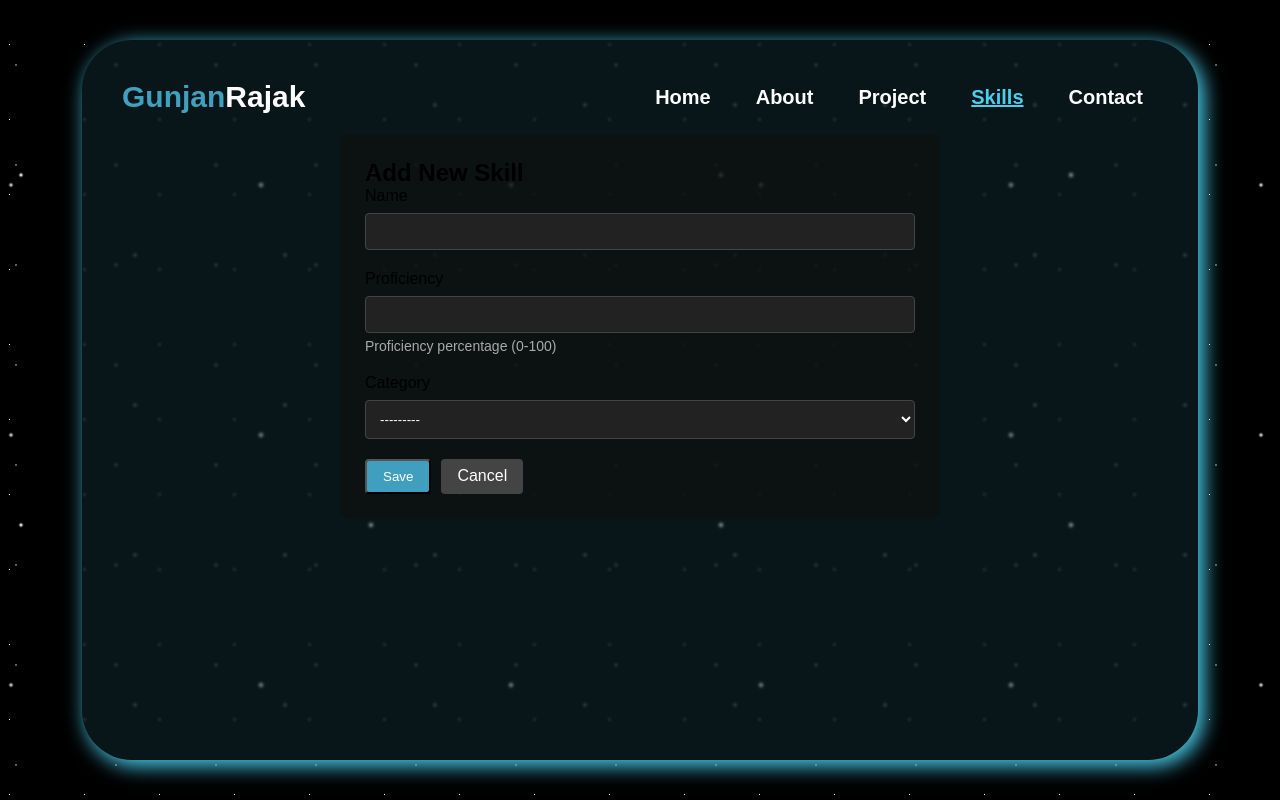
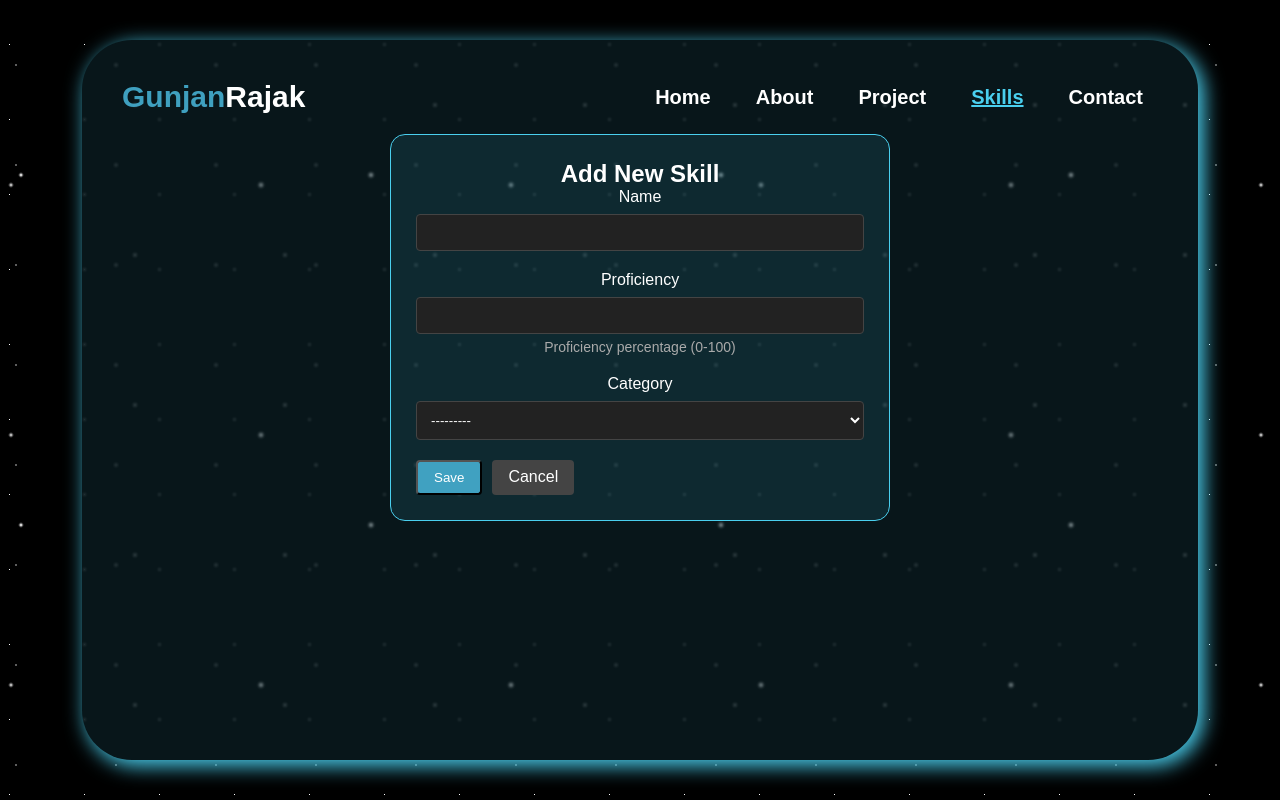
Before and after one commit to FoeSeaL/backend-for-portfolio, a Django app: page /skills/new/ in a window 1280 px wide. Run offline with Django 5.2, Linux system fonts and the light colour scheme; data that the repository does not hold is empty.

Commit message:
commit by gunjan

```diff
--- a/skillpage_app/static/css/skills-page.css
+++ b/skillpage_app/static/css/skills-page.css
@@ -106,11 +106,15 @@
 }
 
 .form-container {
-    background-color: rgba(15, 15, 15, 0.7);
+    max-width: 500px;
+    margin: 0 auto;
+    text-align: center;
+    background: rgba(74, 207, 238, 0.1);
     padding: 25px;
-    border-radius: 10px;
-    max-width: 600px;
-    margin: 0 auto;
+    border-radius: 15px;
+    border: 1px solid #4acfee;
+    transition: 0.3s;
+    color: white;
 }
 
 .form-group {
@@ -160,6 +164,7 @@
     border-radius: 15px;
     border: 1px solid #4acfee;
     transition: 0.3s;
+    color: white;
 }
 
 .delete-confirmation p {
--- a/skillpage_app/templates/index.html
+++ b/skillpage_app/templates/index.html
@@ -1,4 +1,6 @@
 {% extends 'base.html' %}
+{% load static %}
+
 
 {% block title %}Home - Gunjan Rajak{% endblock %}
 
@@ -20,7 +22,8 @@
         </div>
     </div>
     <div  class="hero-img ">
-        <img src="image/me.png" alt="person-image">
+        <img src="{% static 'image/me.png' %}" alt="Description of image">
+
     </div>
 </div>
 
```
Also changed, not shown: skillpage_app/static/image/me.png (added).
